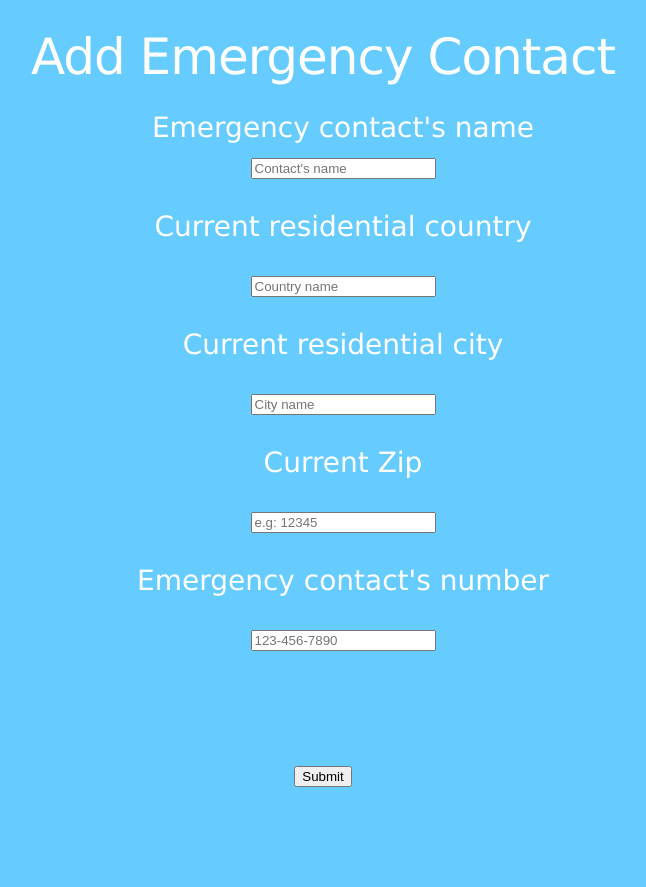
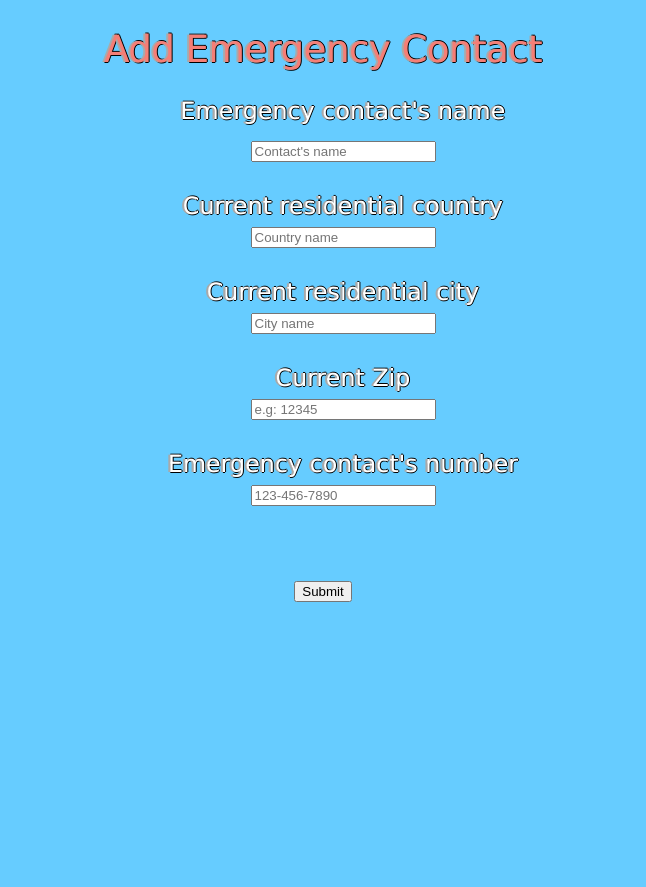
Before and after one commit to aclinton13/Project-E-Line, a Python web app: template templates/addContacts.html in a window 1280 px wide. Shown: the whole page, without its empty margins (317-963 px from the left). After the commit the page ends 602 px from the top, so only its background shows below. Run offline with Jinja, Linux system fonts and the light colour scheme; the template is opened without the code that fills it, so the values that code supplies are empty.

Commit message:
i'll make a better commit message later it's 2:06

```diff
--- a/stylesheets/emergency.css
+++ b/stylesheets/emergency.css
@@ -17,6 +17,12 @@ font-size: 40px;
 h2{
   font-size: 30px;
 margin-bottom: 10px;
+}
+
+.edelbut{
+  display: flex;
+  flex-direction: row;
+
 }
 
 .mdl-card__title-text{
--- a/stylesheets/form.css
+++ b/stylesheets/form.css
@@ -8,12 +8,13 @@ html {
 }
 
 h1{
-font-size: 50px;
+font-size: 250%;
   font-weight: 200;
   /* font-family: "Times New Roman", Times, serif; */
   font-family: Verdana, sans-serif;
+  text-shadow: -2px 0 darkgrey, 0 1px black, 1px 0 black, 0 -1px black;
 
-  color: white;
+  color: #f57e76;
 }
 
 .mdl-card__title-text{
@@ -24,10 +25,10 @@ font-size: 50px;
 
 p {
   color: white;
-  font-size: 200%
+  font-size: 170%
 }
 .exl{
-  margin: 35px;
+  margin: 7px;
 }
 .fix{
   margin: 20px;
@@ -37,7 +38,9 @@ p {
 }
 
 .space{
-  margin: 100px;
+  margin: 10px;
+  display: flex;
+  /* justify-content: center; */
 }
 
 .size{
@@ -58,6 +61,6 @@ button {
   border-radius: 4px;
   color: white;
   font-size: 16px;
-  height: 50px;
-  width: 100px;
+  height: 100%;
+  width: 200%;
 }
--- a/templates/addContacts.html
+++ b/templates/addContacts.html
@@ -20,23 +20,26 @@
     <ul>
       <p>Emergency contact's name</p>
       <input type="text" name="Name" value="" placeholder="Contact's name">
-
+<br>
+<br>
       <p class="exl">Current residential country</p>
       <input type="text" name="Country" value="" placeholder="Country name">
-
+<br>
+<br>
       <p class="exl">Current residential city</p>
       <input type="text" name="City" value="" placeholder="City name" >
-
+<br> <br>
       <p class="exl">Current Zip</p>
       <input type="text" name="Zip" value="" placeholder="e.g: 12345">
-
+<br> <br>
       <p class="exl">Emergency contact's number</p>
       <input type="tel" id="number" name="Number"
              pattern="[0-9]{3}-[0-9]{3}-[0-9]{4}"
              required placeholder="123-456-7890">
     </ul>
+    <br>
 
-    <input class="space" type="Submit" name="submit" value="Submit">
+    <center><input class="space" type="Submit" name="submit" value="Submit"></center>
 
     </form>
 </center>
```
Also changed, not shown: scripts/search.js (added, +23 -0 lines), scripts/setup.js (deleted, +0 -14 lines), templates/emergency.html (+8 -0 lines), templates/search.html (+11 -0 lines), images/delete.png (added), images/edit.png (added).
